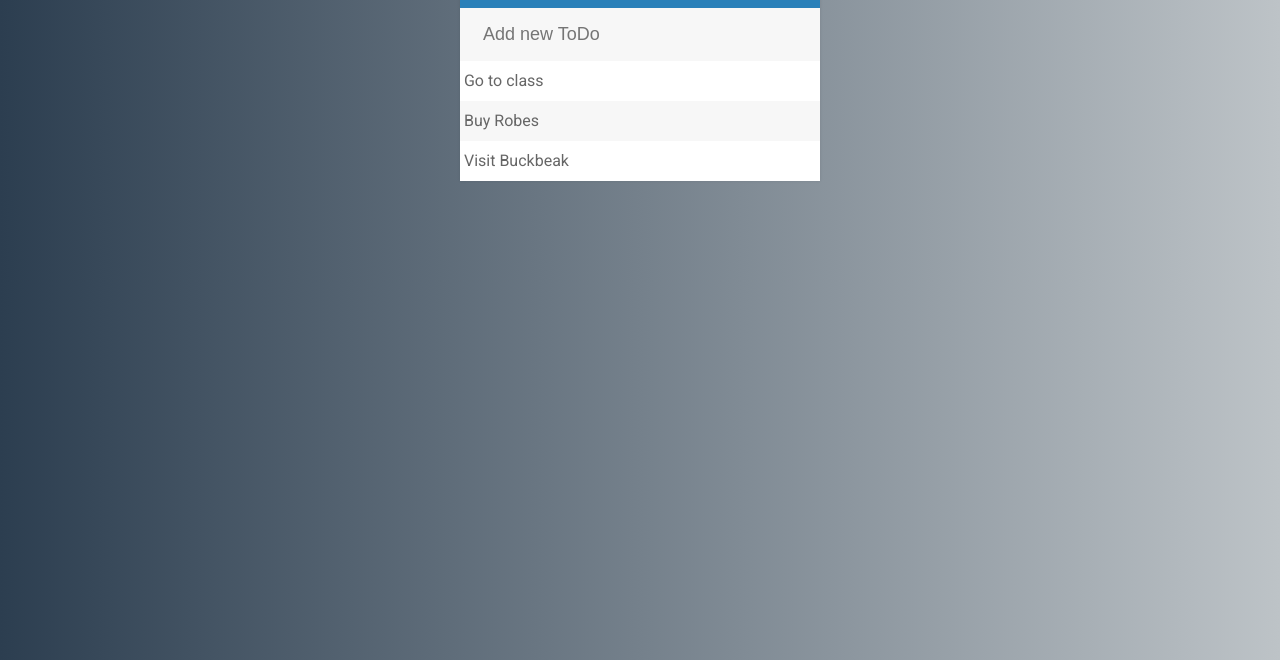
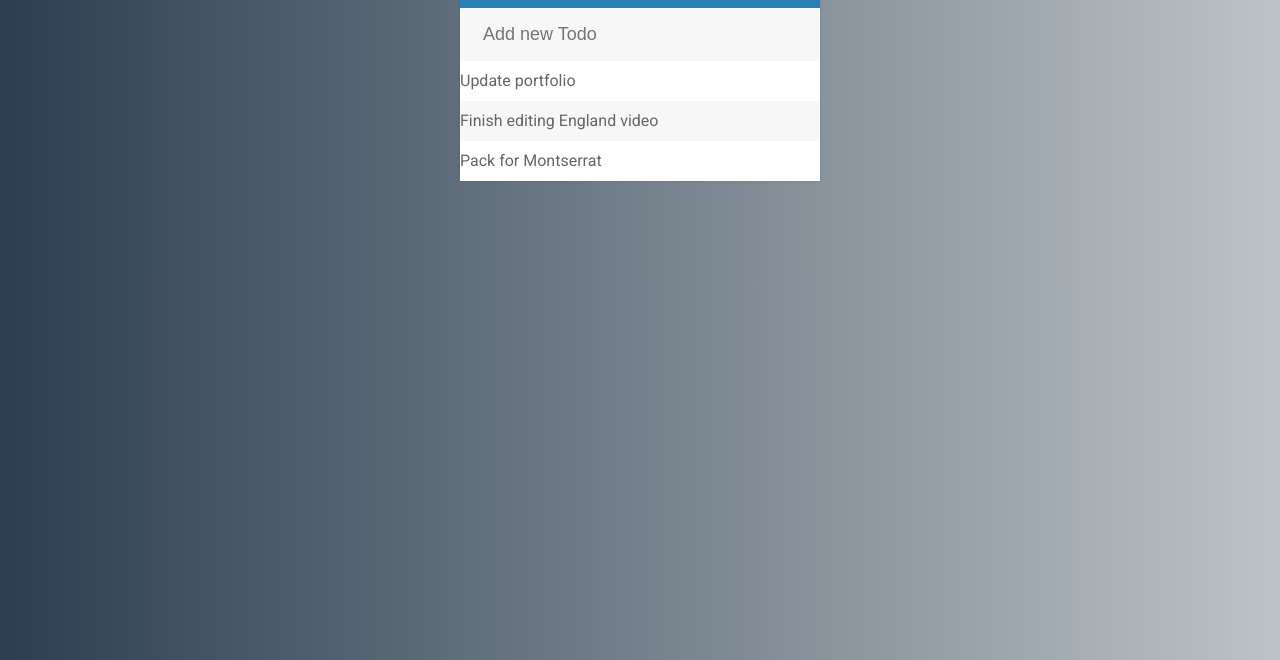
Before and after one commit to IanRoskow/Todo, a plain HTML site: page index.html in a window 1280 px wide. Shown: the part 140-800 px from the top of the page. Drawn offline with nearby package versions, Linux system fonts and the light colour scheme.

Commit message:
Updated the default list

```diff
--- a/index.html
+++ b/index.html
@@ -14,11 +14,11 @@
 <body>
     <div id="container">
         <h1>To-Do List<i class="fa fa-plus"></i></h1>
-        <input type="text" placeholder="Add new ToDo">
+        <input type="text" placeholder="Add new Todo">
         <ul>
-            <li> <span><i class="fa fa-trash"></i></span> Go to class</li>
-            <li> <span><i class="fa fa-trash"></i></span> Buy Robes</li>
-            <li> <span><i class="fa fa-trash"></i></span> Visit Buckbeak</li>
+            <li> <span><i class="fa fa-trash"></i></span>Update portfolio</li>
+            <li> <span><i class="fa fa-trash"></i></span>Finish editing England video</li>
+            <li> <span><i class="fa fa-trash"></i></span>Pack for Montserrat</li>
         </ul>
     </div>
 
```
